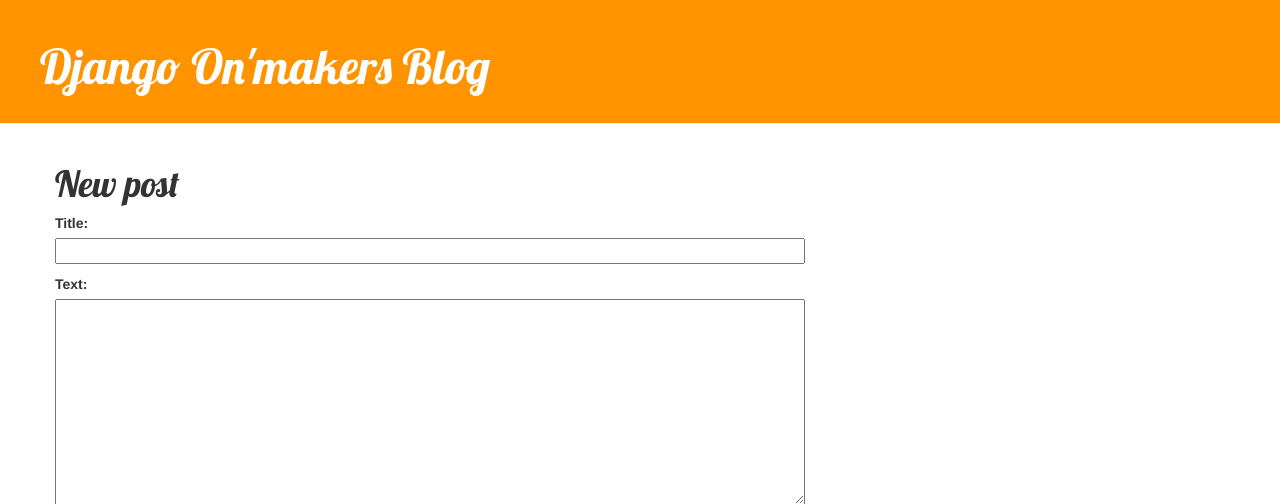
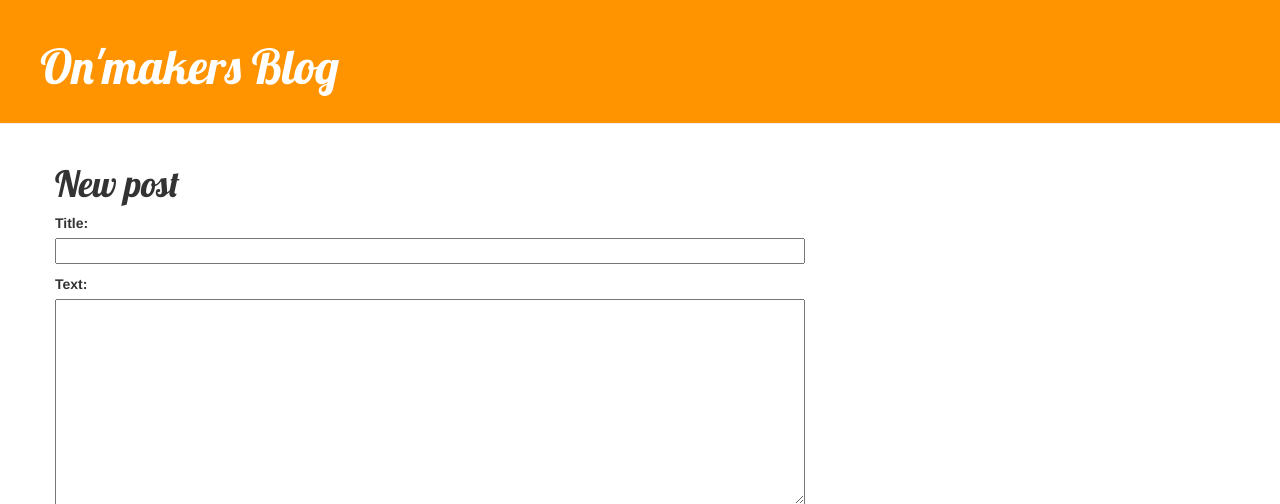
Before and after one commit to Rurony/my-first-blog, a Django app: page /post/new/ in a window 1280 px wide. Shown: the top 504 px of the page. Run offline with Django 3.2, Linux system fonts and the light colour scheme; some libraries are stand-ins or nearby versions.

Commit message:
title modify

```diff
--- a/blog/templates/blog/base.html
+++ b/blog/templates/blog/base.html
@@ -1,7 +1,7 @@
 {% load static %}
 <html>
     <head>
-        <title>Django Girls blog</title>
+        <title>On'makers blog</title>
         <link rel="stylesheet" href="//maxcdn.bootstrapcdn.com/bootstrap/3.2.0/css/bootstrap.min.css">
         <link rel="stylesheet" href="//maxcdn.bootstrapcdn.com/bootstrap/3.2.0/css/bootstrap-theme.min.css">
         <link href="//fonts.googleapis.com/css?family=Lobster&subset=latin,latin-ext" rel="stylesheet" type="text/css">
@@ -12,7 +12,7 @@
         {% if user.is_authenticated %}
             <a href="{% url 'post_new' %}" class="top-menu"><span class="glyphicon glyphicon-plus"></span></a>
         {% endif %}
-        <h1><a href="/">Django On'makers Blog</a></h1>
+        <h1><a href="/">On'makers Blog</a></h1>
     </div>
     <div class="content container">
         <div class="row">
```
